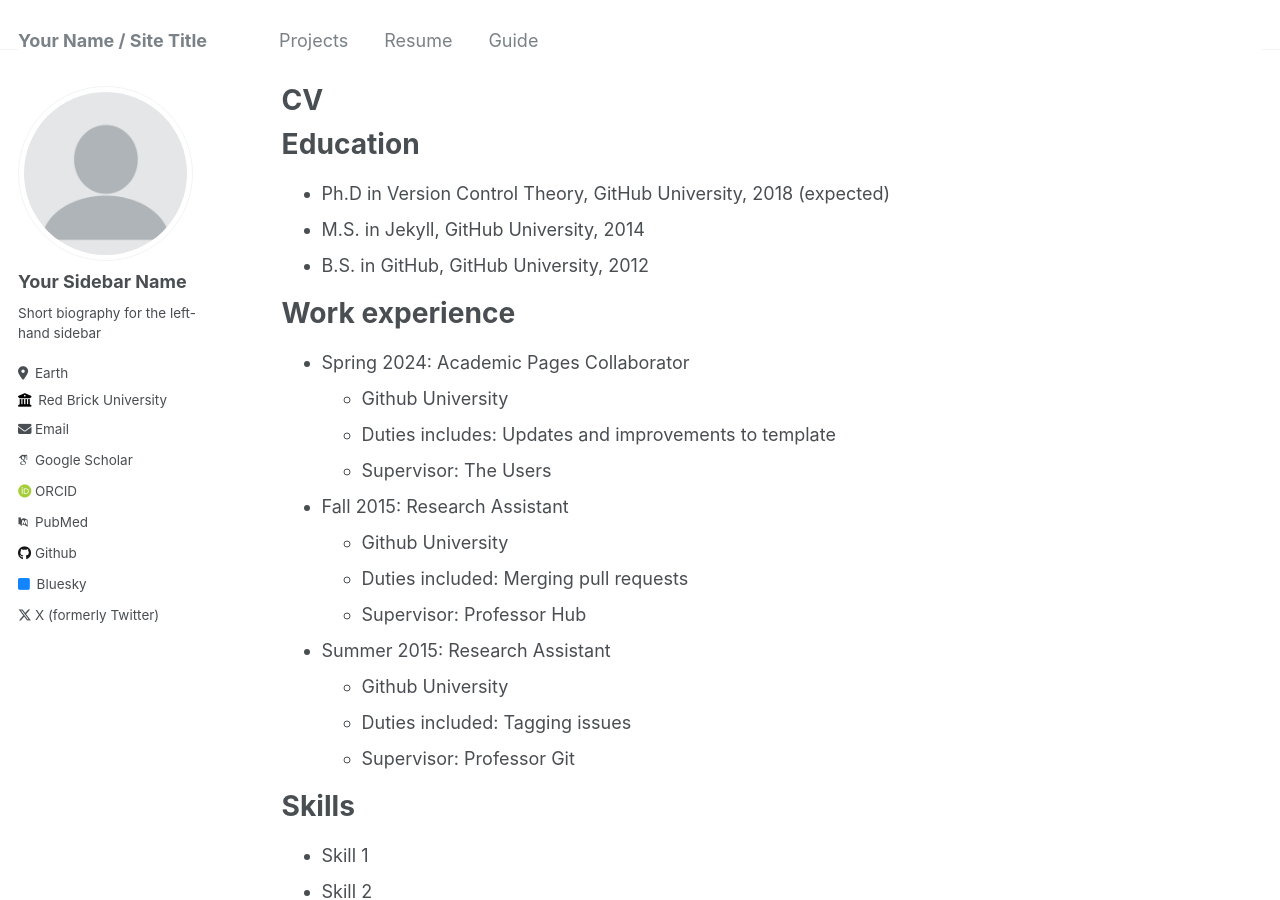
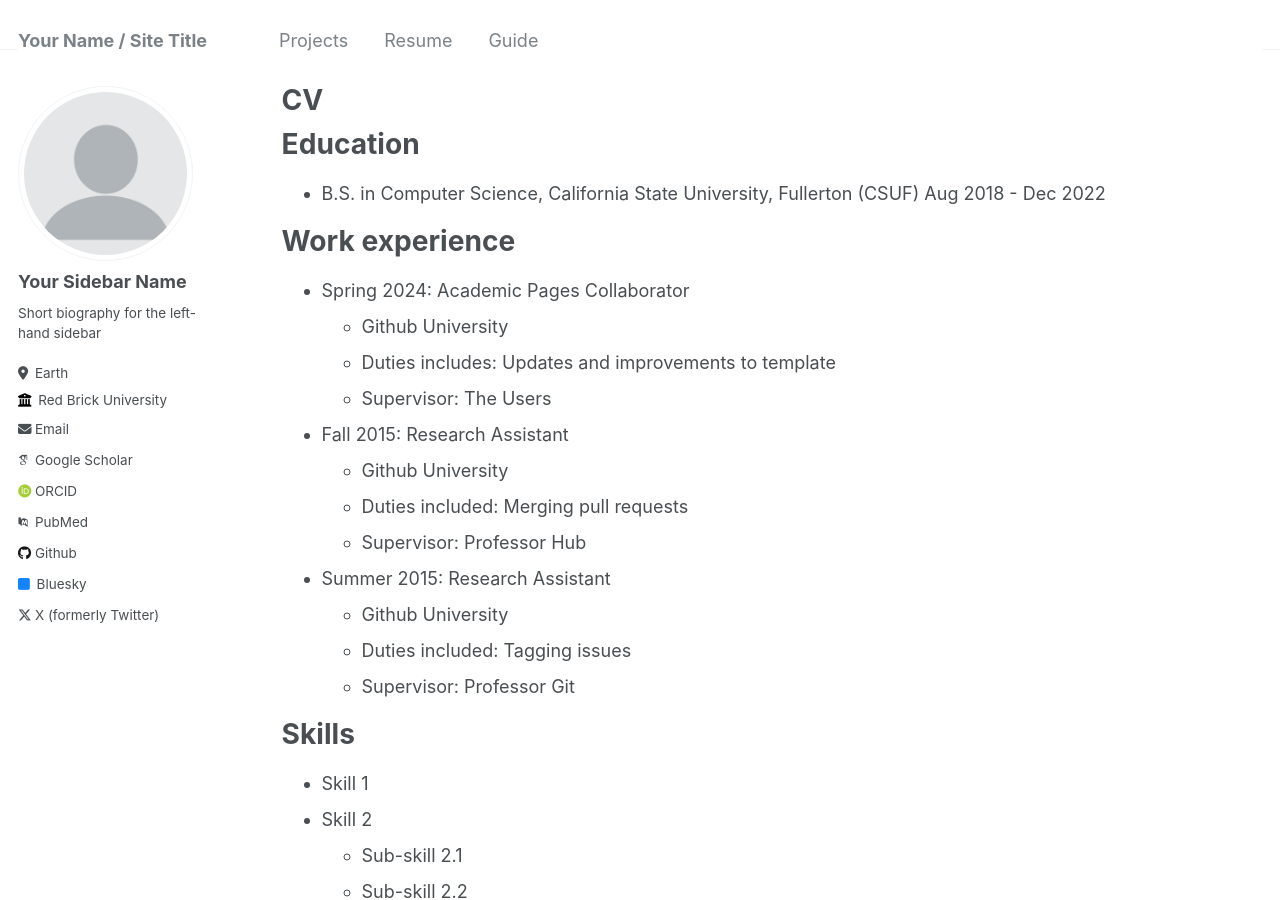
Before and after one commit to mmeru/mmeru.github.io, a Jekyll site: the page built from _pages/cv.md, in a window 1280 px wide and 900 px high. Built offline with Jekyll 4.4.1, drawn with Linux system fonts in a browser that asks for light colours; some web fonts are replaced.

Commit message:
Update cv.md

```diff
--- a/_pages/cv.md
+++ b/_pages/cv.md
@@ -11,9 +11,7 @@ redirect_from:
 
 Education
 ======
-* Ph.D in Version Control Theory, GitHub University, 2018 (expected)
-* M.S. in Jekyll, GitHub University, 2014
-* B.S. in GitHub, GitHub University, 2012
+* B.S. in Computer Science, California State University, Fullerton (CSUF) Aug 2018 - Dec 2022
 
 Work experience
 ======
```
